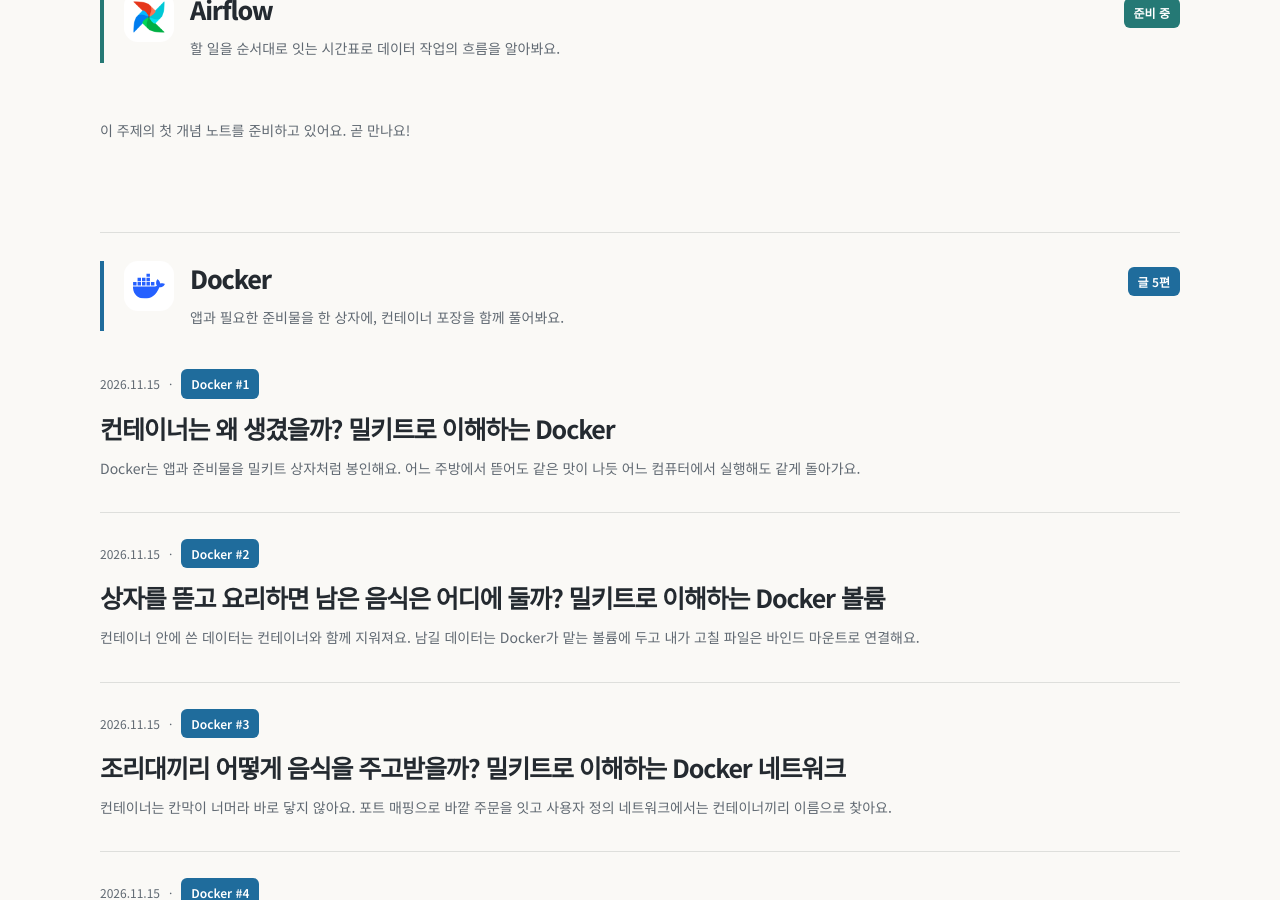
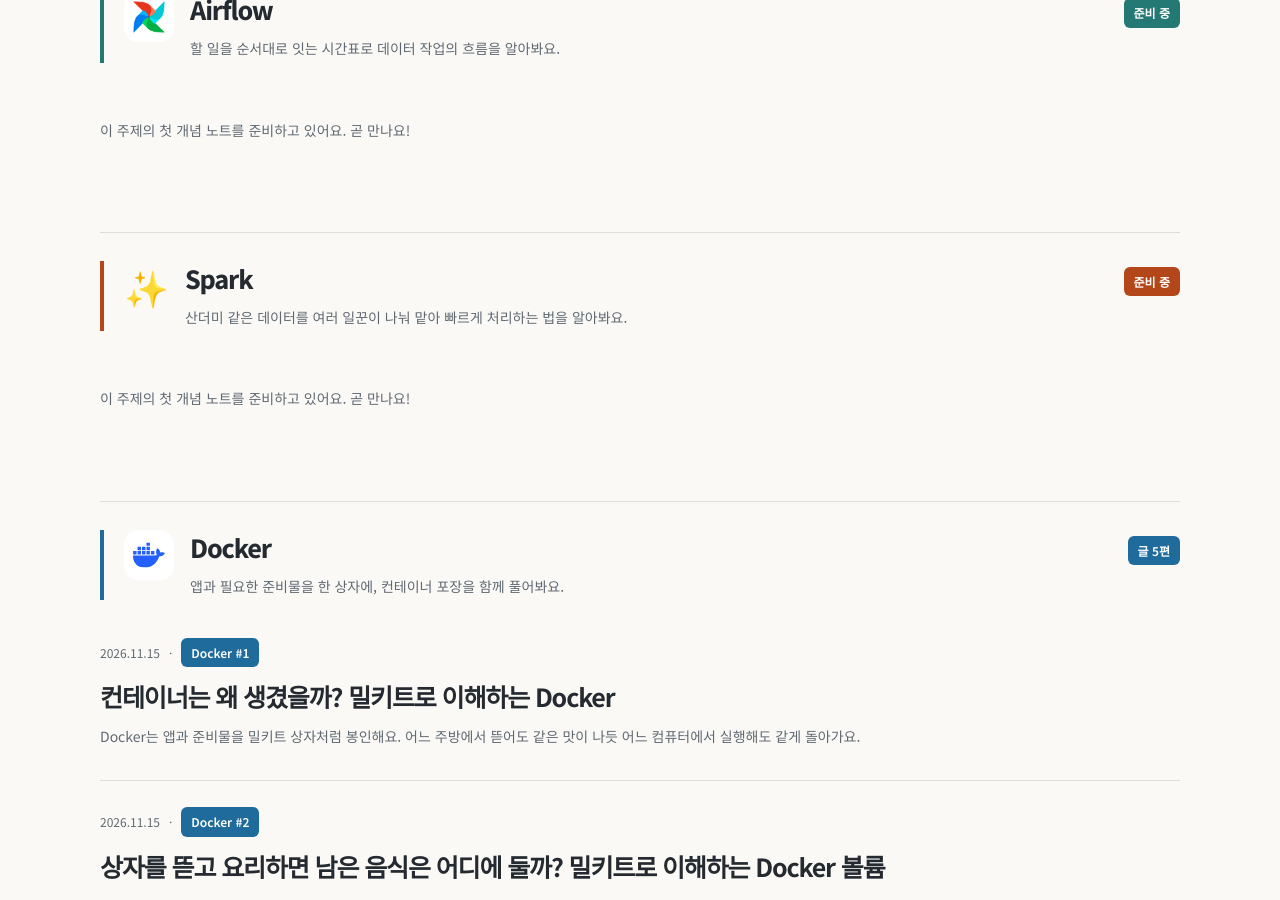
Before and after one commit to sj-park-kr/dev-log, a Jekyll site: the page built from series.md, in a window 1280 px wide and 900 px high, scrolled down 4876 px. Built offline with Jekyll 4.4.1, drawn with Linux system fonts in a browser that asks for light colours.

Commit message:
Add Spark series card
Co-Authored-By: Claude Opus 5.5 <noreply@anthropic.com>

```diff
--- a/_data/series.yml
+++ b/_data/series.yml
@@ -70,6 +70,11 @@
   logo: /assets/images/series/airflow.png
   color: "#257975"
   description: 할 일을 순서대로 잇는 시간표로 데이터 작업의 흐름을 알아봐요.
+- id: spark
+  title: Spark
+  emoji: "✨"
+  color: "#b4471a"
+  description: 산더미 같은 데이터를 여러 일꾼이 나눠 맡아 빠르게 처리하는 법을 알아봐요.
 - id: docker
   title: Docker
   emoji: "🐳"
```
